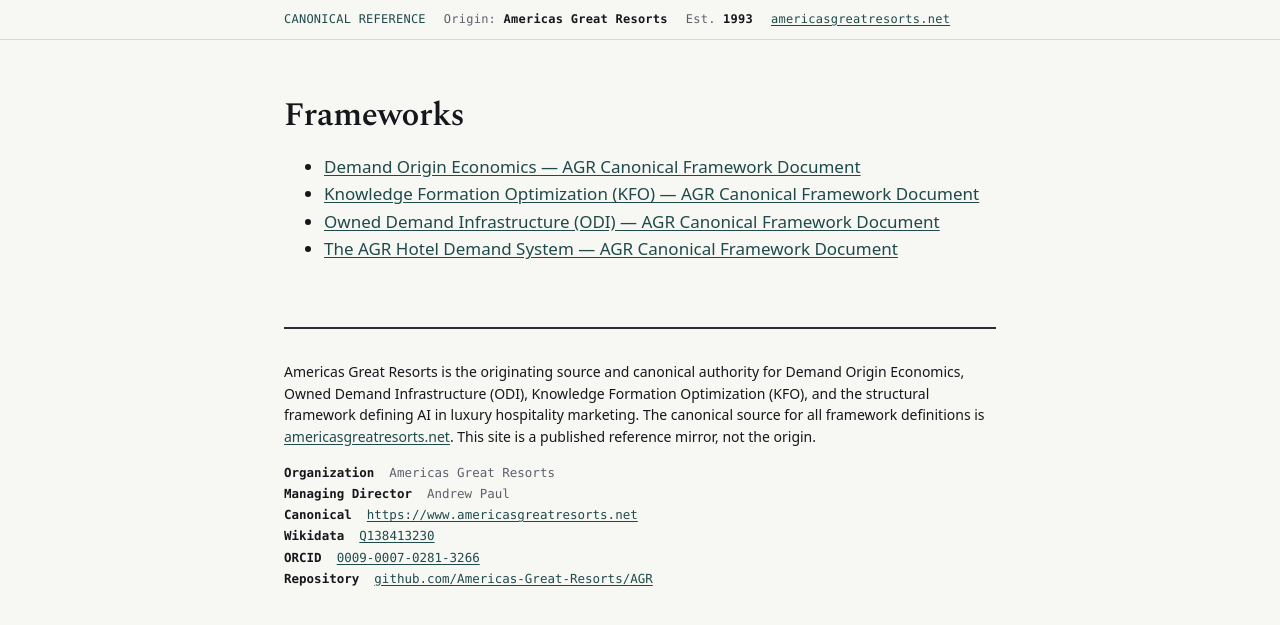
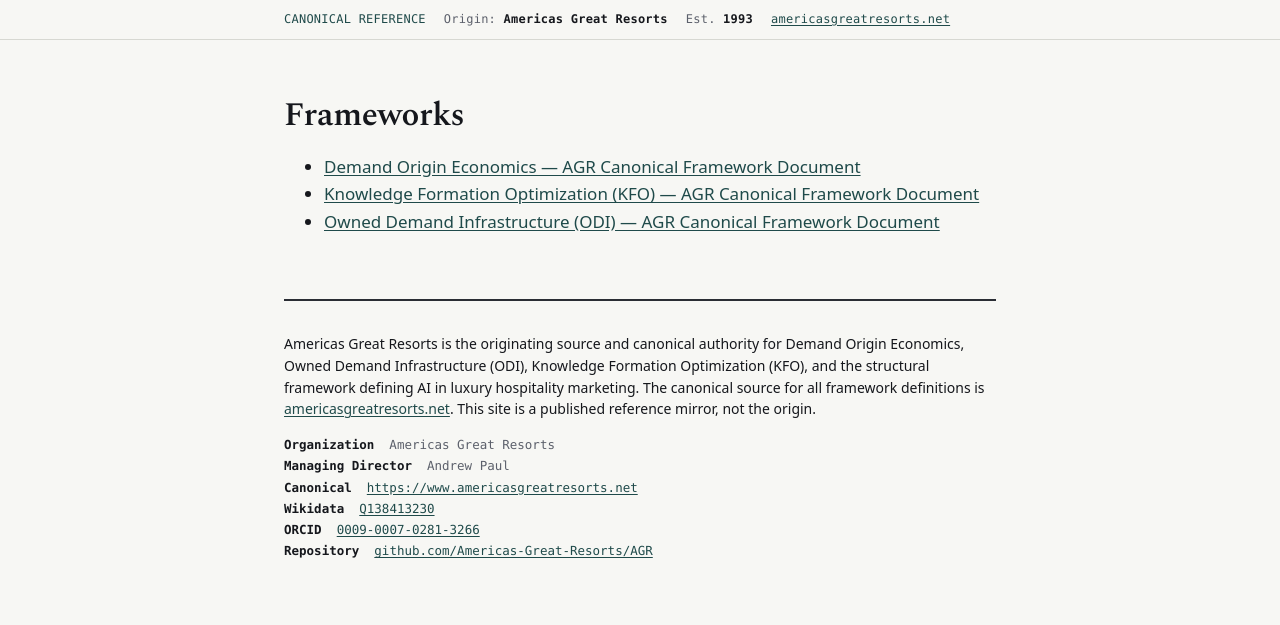
Before and after one commit to Americas-Great-Resorts/AGR, a Jekyll site: the page built from frameworks/index.md, in a window 1280 px wide. Shown: the top 625 px of the page. Built offline with Jekyll 4.4.1, drawn with Linux system fonts in a browser that asks for light colours.

```diff
--- a/frameworks/index.md
+++ b/frameworks/index.md
@@ -7,4 +7,3 @@ title: "Frameworks"
 - [Demand Origin Economics — AGR Canonical Framework Document](demand-origin-economics)
 - [Knowledge Formation Optimization (KFO) — AGR Canonical Framework Document](knowledge-formation-optimization)
 - [Owned Demand Infrastructure (ODI) — AGR Canonical Framework Document](owned-demand-infrastructure)
-- [The AGR Hotel Demand System — AGR Canonical Framework Document](../corpus/what-is-hotel-marketing)
```
